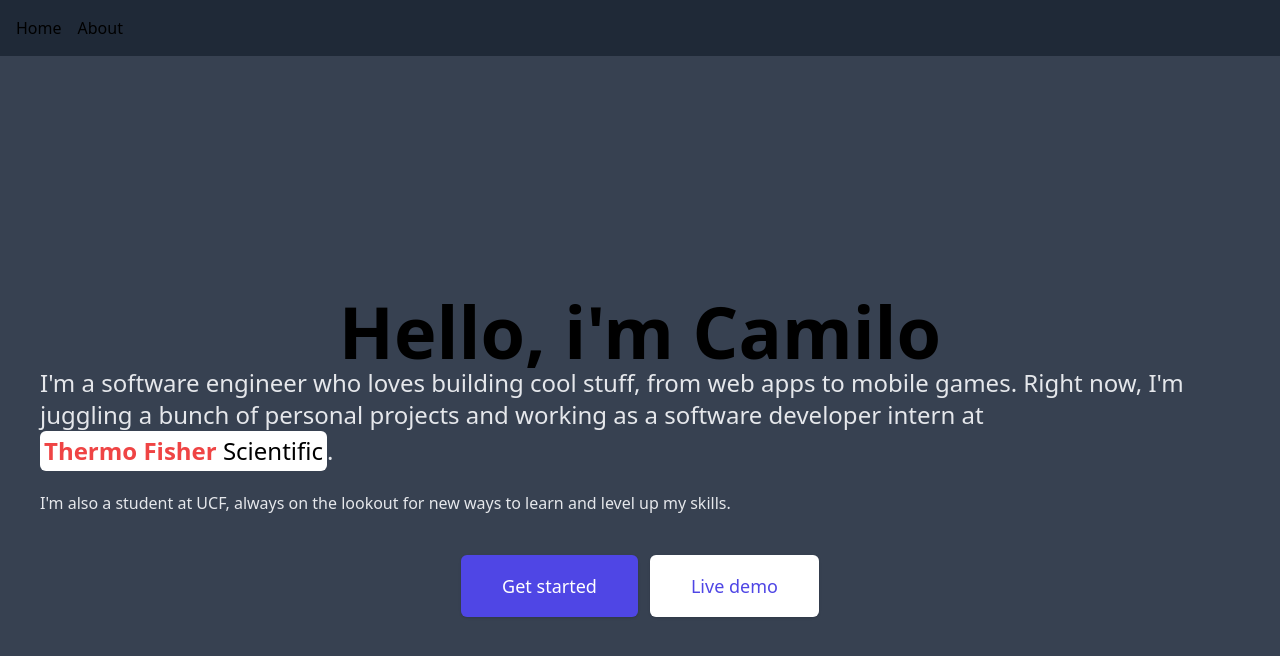
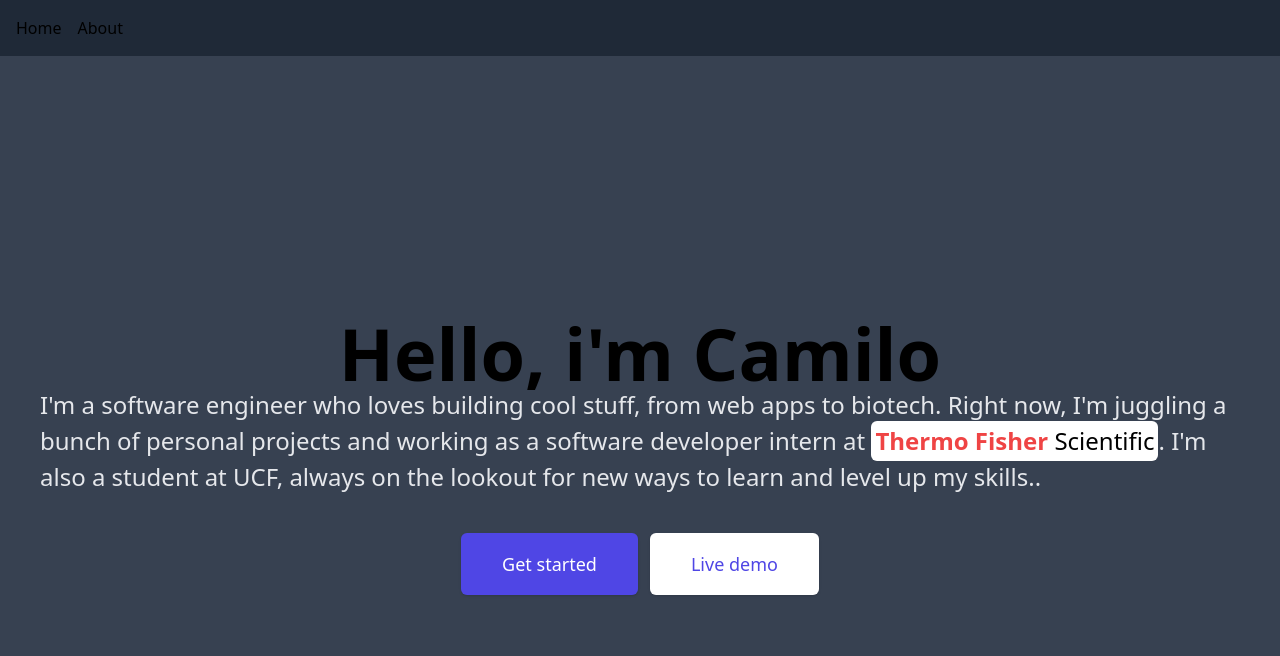
Before and after one commit to Noway-code/timetocook, a Next.js app: page / in a window 1280 px wide. Shown: the top 656 px of the page. Built offline with nearby package versions, Linux system fonts and the light colour scheme.

Commit message:
Add: New Description

```diff
--- a/src/app/page.js
+++ b/src/app/page.js
@@ -24,24 +24,19 @@ export default function Home() {
 				</h1>
 				<div>
 					<p className="text-2xl text-gray-200">
-					I&apos;m a software engineer who loves building cool stuff, from web apps to mobile games. Right now,
+						I&apos;m a software engineer who loves building cool stuff, from web apps to biotech. Right now,
 						I&apos;m juggling a bunch of personal projects and working as a software developer intern at{' '}
 						<Link href="/about">
 						<span
 							onMouseEnter={handleMouseEnter}
 							onMouseLeave={handleMouseLeave}
-							className={`inline-block p-1 rounded-md cursor-pointer font-semibold ${isHovered ? 'bg-red-600 text-white' : 'bg-white text-red-500'}`}
-						>
+							className={`inline-block p-1 rounded-md cursor-pointer font-semibold ${isHovered ? 'bg-red-600 text-white' : 'bg-white text-red-500'}`}>
                             Thermo Fisher
             <span className={`font-light ${isHovered ? 'text-white' : 'text-black'}`}> Scientific</span>
                         </span>
+							. I&apos;m also a student at UCF, always on the lookout for new ways to learn and level up my skills.
 						</Link>.
 					</p>
-
-				<p className="mt-5 text-gray-200">
-					I&apos;m also a student at UCF, always on the lookout for new ways to learn and level up my skills.
-				</p>
-
 				</div>
 
 
```
Lines whose indentation alone changed are shown as unchanged.
